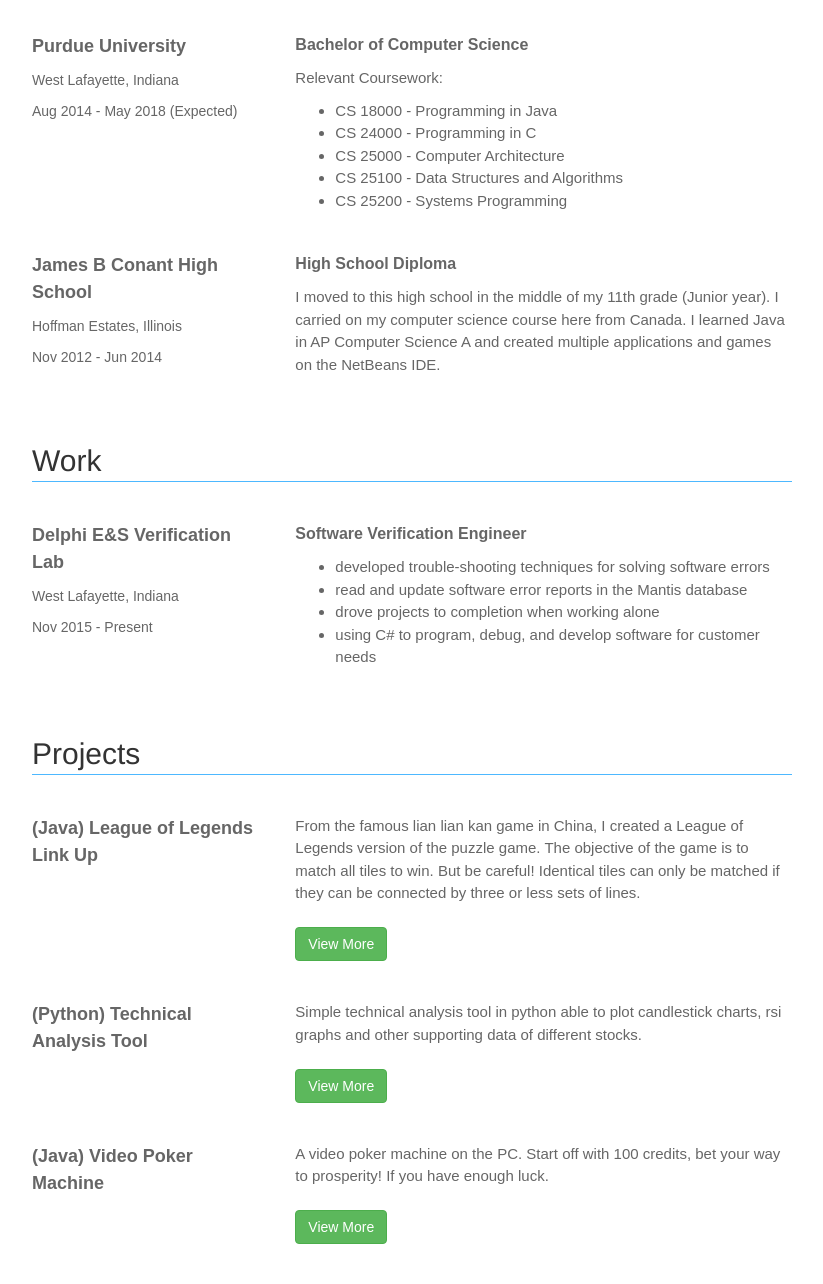
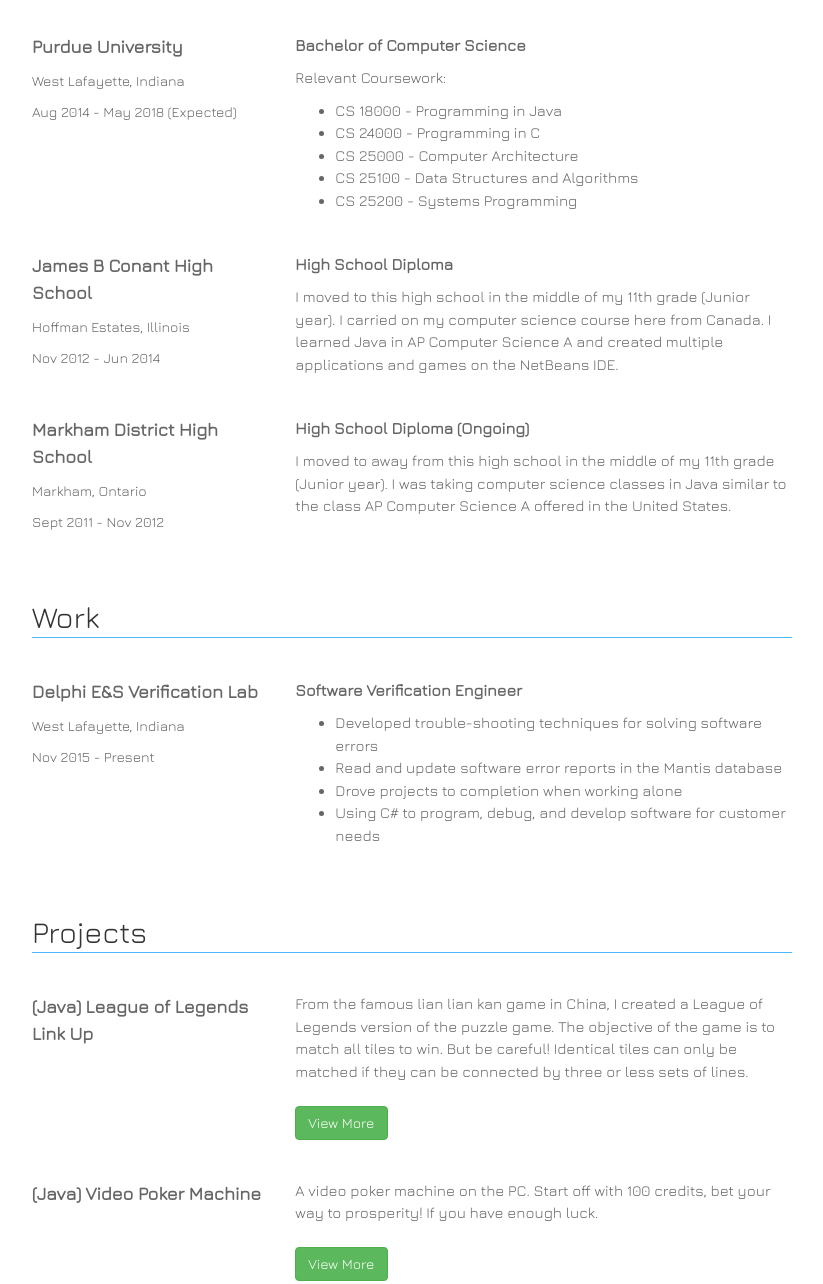
Before and after one commit to han308/My-Website, a plain HTML site: page about.html in a window 1280 px wide. Shown: the part 931-2215 px from the top of the page, without its empty margins (228-1051 px from the left). Drawn offline with nearby package versions, Linux system fonts and the light colour scheme; a script that the page names is missing; files whose address does not match are found by name.

Commit message:
Font Changes

```diff
--- a/about.css
+++ b/about.css
@@ -17,6 +17,7 @@
 /**/
 .jumbotron .container h1{
 	padding-bottom: 5px;
+    font-family: "Jura",sans-serif;
     border-bottom: 1px solid #FFFFFF;
     border-bottom-color: rgba(255,255,255,0.6);
     font-size: 45px;
@@ -50,6 +51,7 @@
     padding-top: 30px;
     padding-bottom: 30px;
     color: #5a5a5a;
+    font-family: "Jura",sans-serif;
     font-size: 15px;
     font-weight: bold;
     display: block;
@@ -83,6 +85,7 @@
     border-bottom: 1px solid #4db8ff;
     line-height: 1em;
     font-size: 30px;
+    font-family: "Jura",sans-serif;
     display: block;
 }
 /**/
@@ -91,7 +94,7 @@
     padding-top: 20px;
     display: block;
     line-height: 1.5em;
-    font-family: "Open-Sans",sans-serif;
+    font-family: "Jura",sans-serif;
     font-weight: bold;
     font-size: 18px;
 }
@@ -100,7 +103,7 @@
     color: #666666;
     display: block;
     line-height: 1.5em;
-    font-family: "Open-Sans",sans-serif;
+    font-family: "Jura",sans-serif;
     font-size: 14px;
 }
 
@@ -110,7 +113,7 @@
     display: block;
     padding-top: 20px;
     line-height: 1.5em;
-    font-family: "Open-Sans",sans-serif;
+    font-family: "Jura",sans-serif;
     font-size: 18px;
 }
 
@@ -120,7 +123,7 @@
     padding-top: 20px;
     display: block;
     line-height: 1.5em;
-    font-family: "Open-Sans",sans-serif;
+    font-family: "Jura",sans-serif;
     font-weight: bold;
     font-size: 16px;
 }
@@ -129,14 +132,14 @@
     color: #666666;
     display: block;
     line-height: 1.5em;
-    font-family: "Open-Sans",sans-serif;
+    font-family: "Jura",sans-serif;
     font-size: 15px;
 }
 #work p{
     color: #666666;
     display: block;
     line-height: 1.5em;
-    font-family: "Open-Sans",sans-serif;
+    font-family: "Jura",sans-serif;
     font-size: 15px;
 }
 #projects p{
@@ -144,21 +147,21 @@
     display: block;
     padding-top: 30px;
     line-height: 1.5em;
-    font-family: "Open-Sans",sans-serif;
+    font-family: "Jura",sans-serif;
     font-size: 15px;
 }
 /*all li elements inside #education and #work*/
 #education li{
     display: list-item;
     line-height: 1.5em;
-    font-family: "Open-Sans",sans-serif;
+    font-family: "Jura",sans-serif;
     font-size: 15px;
     color: #666666;
 }
 #work li{
     display: list-item;
     line-height: 1.5em;
-    font-family: "Open-Sans",sans-serif;
+    font-family: "Jura",sans-serif;
     font-size: 15px;
     color: #666666;
 }
--- a/about.html
+++ b/about.html
@@ -9,6 +9,7 @@
     <link rel="stylesheet" href="bootstrap-social-gh-pages/bootstrap-social-gh-pages/bootstrap-social.css">
     <link rel="stylesheet" href="bootstrap-social-gh-pages/bootstrap-social-gh-pages//assets/css/font-awesome.css">
     <link rel="stylesheet" href="font-awesome-4.5.0/font-awesome-4.5.0/css/font-awesome.css">
+        <link rel="stylesheet" type="text/css" href="http://fonts.googleapis.com/css?family=Jura">
     <link href="https://maxcdn.bootstrapcdn.com/bootstrap/3.3.6/css/bootstrap.min.css" rel="stylesheet">
     <script src="https://ajax.googleapis.com/ajax/libs/jquery/1.11.3/jquery.min.js"></script>
     <script src="https://maxcdn.bootstrapcdn.com/bootstrap/3.3.6/js/bootstrap.min.js"></script>
@@ -77,7 +78,7 @@
                     </div>
                     <div class = "education row" id = "education">
                         <h1>Education</h1>
-                        <div class "container">
+                        <div class  "container">
                             <div class = "row">
                                 <div class="col-xs-4">
                                     <h4>Purdue University</h4>
@@ -99,7 +100,7 @@
                                 </div>
                             </div>
                         </div>
-                        <div class "container">
+
                         <div class = "row">
                             <div class="col-xs-4">
                                 <h4>James B Conant High School</h4>
@@ -112,12 +113,27 @@
                                     I moved to this high school in the middle of my 11th grade (Junior year). I carried on my computer science course here from Canada. I learned Java in AP Computer Science A and created multiple applications and games on the NetBeans IDE.
                                 </p>
                             </div>
+
                         </div>
+
+                        <div class = "row">
+                            <div class="col-xs-4">
+                                <h4>Markham District High School</h4>
+                                <h6>Markham, Ontario</h6>
+                                <h6>Sept 2011 - Nov 2012</h6>
+                            </div>
+                            <div class="col-xs-8">
+                                <h5>High School Diploma (Ongoing)</h5>
+                                <p>
+                                    I moved to away from this high school in the middle of my 11th grade (Junior year). I was taking computer science classes in Java similar to the class AP Computer Science A offered in the United States.
+                                </p>
+                            </div>
+
                         </div>
                     </div>
                     <div class = "work row" id = "work">
                         <h1>Work</h1>
-                        <div class "container">
+
                         <div class = "row">
                             <div class="col-xs-4">
                                 <h4>Delphi E&S Verification Lab</h4>
@@ -128,19 +144,19 @@
                                 <h5>Software Verification Engineer</h5>
                                 <p>
                                     <ul>
-                                            <li>developed trouble-shooting techniques for solving software errors</li>
-                                            <li>read and update software error reports in the Mantis database</li>
-                                            <li>drove projects to completion when working alone</li>
-                                            <li>using C# to program, debug, and develop software for customer needs</li>
+                                        <li>Developed trouble-shooting techniques for solving software errors</li>
+                                        <li>Read and update software error reports in the Mantis database</li>
+                                        <li>Drove projects to completion when working alone</li>
+                                        <li>Using C# to program, debug, and develop software for customer needs</li>
                                     </ul>
                                 </p>
-                                </div>
+
                             </div>
                         </div>
                     </div>
                     <div class = "projects row" id = "projects">
                         <h1>Projects</h1>
-                        <div class "container">
+
                         <div class = "row">
                             <div class="col-xs-4">
                                 <h4>(Java) League of Legends Link Up</h4>
@@ -152,8 +168,9 @@
                                 </p>
                             </div>
 
+
                         </div>
-                        </div>
+                        <!--
                         <div class "container">
                             <div class = "row">
                                 <div class="col-xs-4">
@@ -167,7 +184,8 @@
                                 </div>
                             </div>
                         </div>
-                        <div class "container">
+                        -->
+
                         <div class = "row">
                             <div class="col-xs-4">
                                 <h4>(Java) Video Poker Machine</h4>
@@ -177,7 +195,6 @@
                                     A video poker machine on the PC. Start off with 100 credits, bet your way to prosperity! If you have enough luck.
                                     <br><br><a class="btn btn-success" href = "videopoker.html" role = "button">View More</a>
                                 </p>
-                                </div>
                             </div>
                         </div>
                     </div>
--- a/linkuplol.css
+++ b/linkuplol.css
@@ -1,5 +1,5 @@
 .block{
-  height: 60px;
+  height: 80px;
 }
 /* Carousel */
 .slider {
@@ -74,6 +74,7 @@
     color: #666666;
     display: block;
     line-height: 1.5em;
-    font-family: "Open-Sans",sans-serif;
+    font-family: "Jura", sans-serif;
     font-size: 16px;
+    font-weight: 500;
 }
--- a/nav.css
+++ b/nav.css
@@ -7,6 +7,7 @@
     text-align: center;
     display: block;
     z-index: 999;
+    font-family: "Jura", serif;
     border-bottom: 1px solid #ddd;
 }
 /**/
@@ -21,8 +22,8 @@
 .navigation a {
     padding: 20px 14px;
     color: #5a5a5a;
-    font-size: 14px;
-    font-weight: bold;
+    font-size: 18px;
+    font-weight: 600;
     position: relative;
     display: inline-block;
     text-transform: uppercase;
--- a/scroll.js
+++ b/scroll.js
@@ -5,7 +5,7 @@ $(document).ready(function(){
             var sOffset = $(".sidebar").offset().top;
             $(window).scroll(function() {
                 var scrollYpos = $(document).scrollTop();
-                if (scrollYpos > sOffset - 60) {
+                if (scrollYpos > sOffset - 80) {
                     $(".sidebar").css({
                         'top': '80px',
                         'position': 'fixed'
@@ -21,7 +21,7 @@ $(document).ready(function(){
             var sOffset = $(".sidebar").offset().top;
             $(window).scroll(function() {
                 var scrollYpos = $(document).scrollTop();
-                if (scrollYpos > sOffset - 60) {
+                if (scrollYpos > sOffset - 80) {
                     $(".sidebar").css({
                         'top': '80px',
                         'position': 'fixed'
--- /dev/null
+++ b/scrollDown.js
@@ -0,0 +1,3 @@
+$(document).ready(function(){
+
+});
```
Also changed, not shown: index.html (+1 -0 lines), linkuplol.html (+1 -0 lines), travels.html (+1 -0 lines), videopoker.html (+1 -0 lines). Lines whose indentation alone changed are shown as unchanged.
